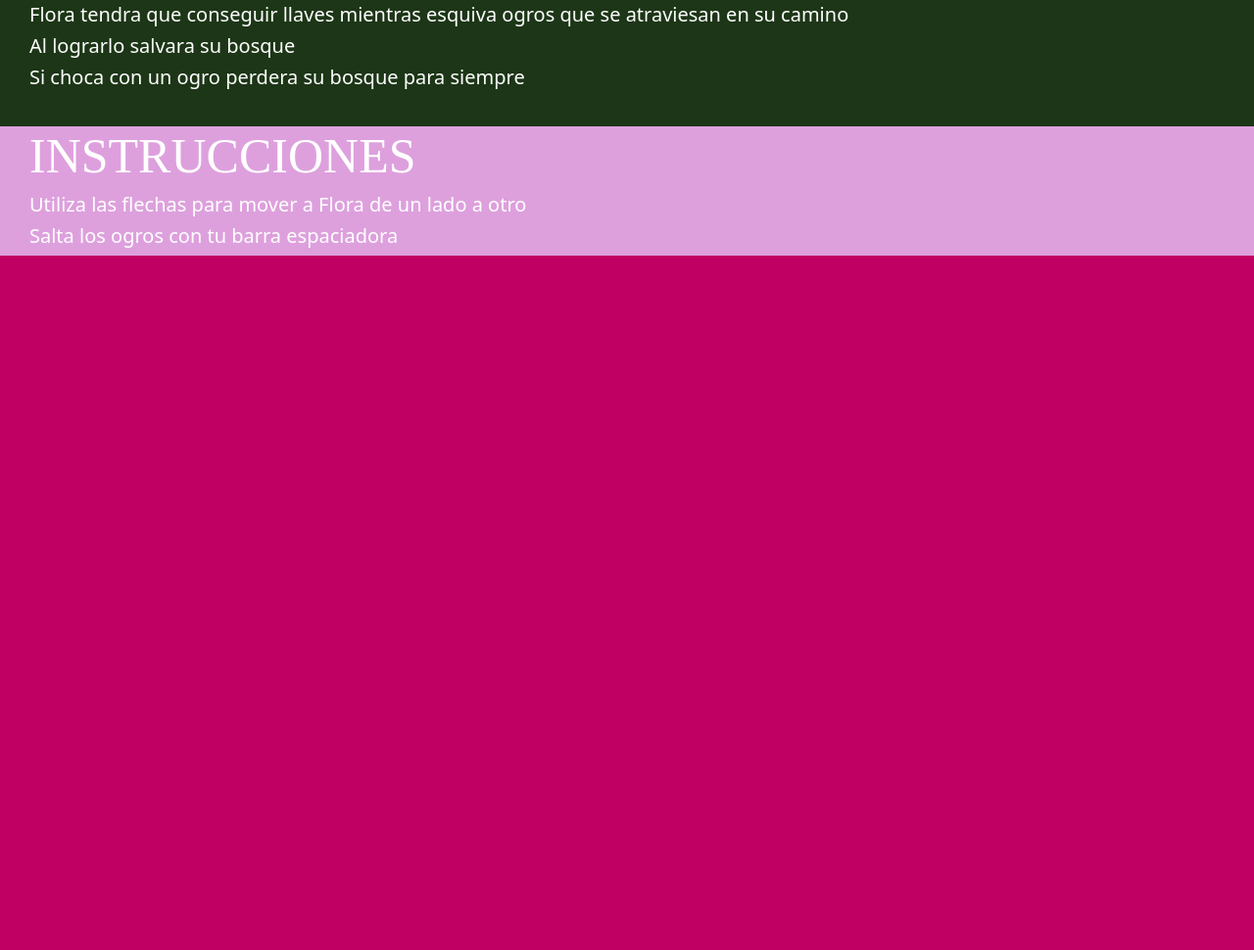
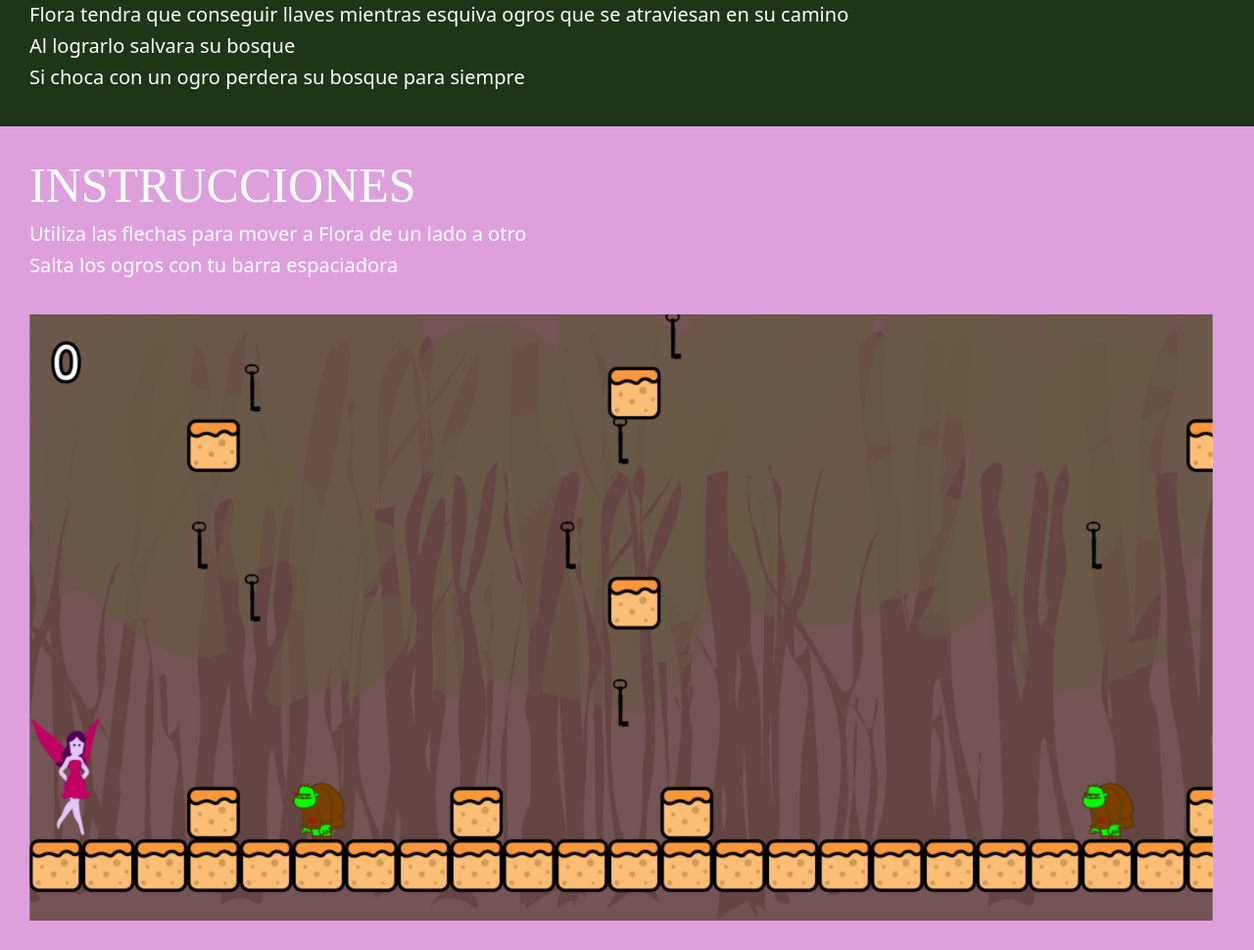
Before and after one commit to lugimeneztr/Bosquesecreto, a plain HTML site: page index.html in a window 1280 px wide. Shown: the part 2215-3185 px from the top of the page at 98% size. Before the commit the page ends 2476 px from the top, so only its background shows below. Drawn offline with nearby package versions, Linux system fonts and the light colour scheme; a web font is replaced by a local one.

Commit message:
seccion instrucciones

```diff
--- a/css/style.css
+++ b/css/style.css
@@ -118,9 +118,17 @@ h3{
 	flex-direction: column;
 	justify-content: center;
 	padding-left: 30px;
-
+	padding-top: 30px;
 }
 .texto{
+	width: 100%;
+}
+
+.texto img{
+	width: 100%;
+	margin-top: 30px;
+	padding-bottom: 30px;
+	padding-right: 30px;
 }
 
 .footer{
--- a/index.html
+++ b/index.html
@@ -73,6 +73,7 @@
 	 <div class="texto">
 		  <h3>Utiliza las flechas para mover a Flora de un lado a otro</h3>
 		  <h3>Salta los ogros con tu barra espaciadora</h3>
+		 <img src="img/instru.png">
 		 </div>
 </div>
 
```
Also changed, not shown: img/instru.png (added), 2 other files.
